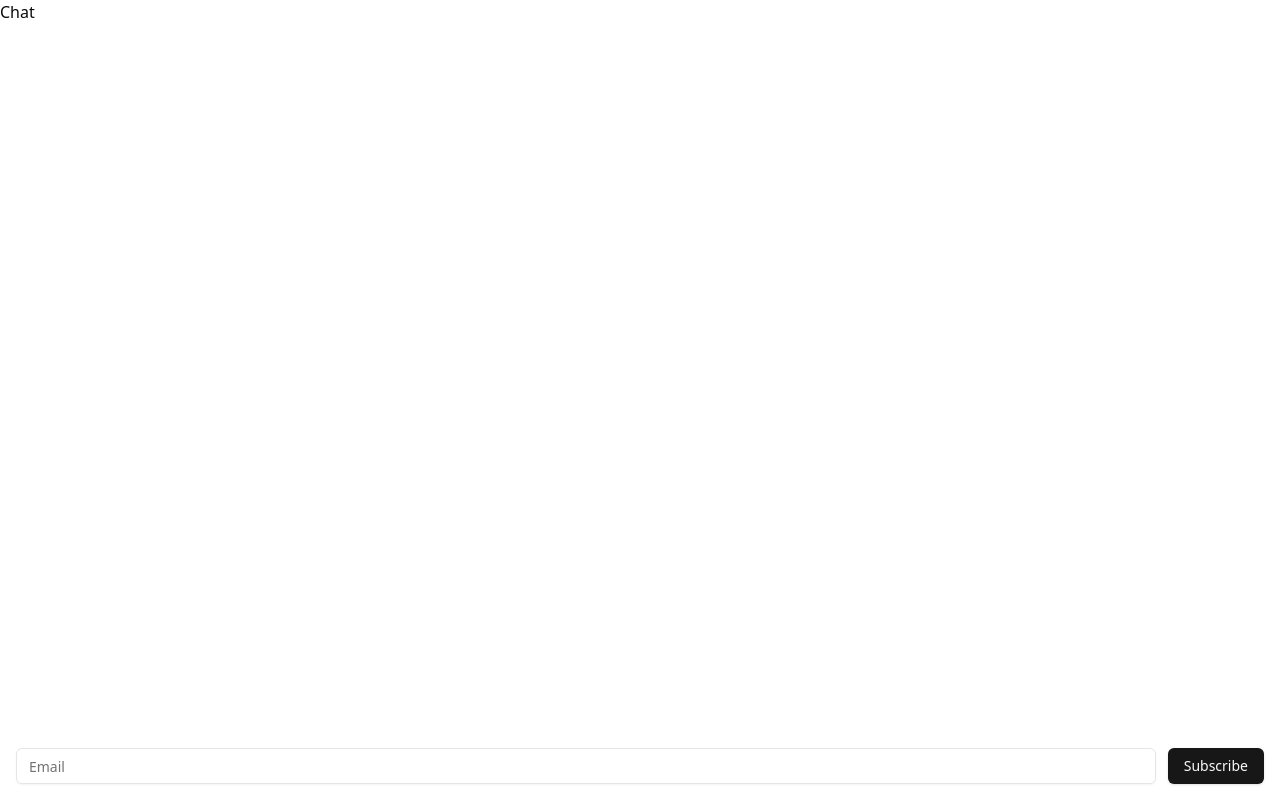
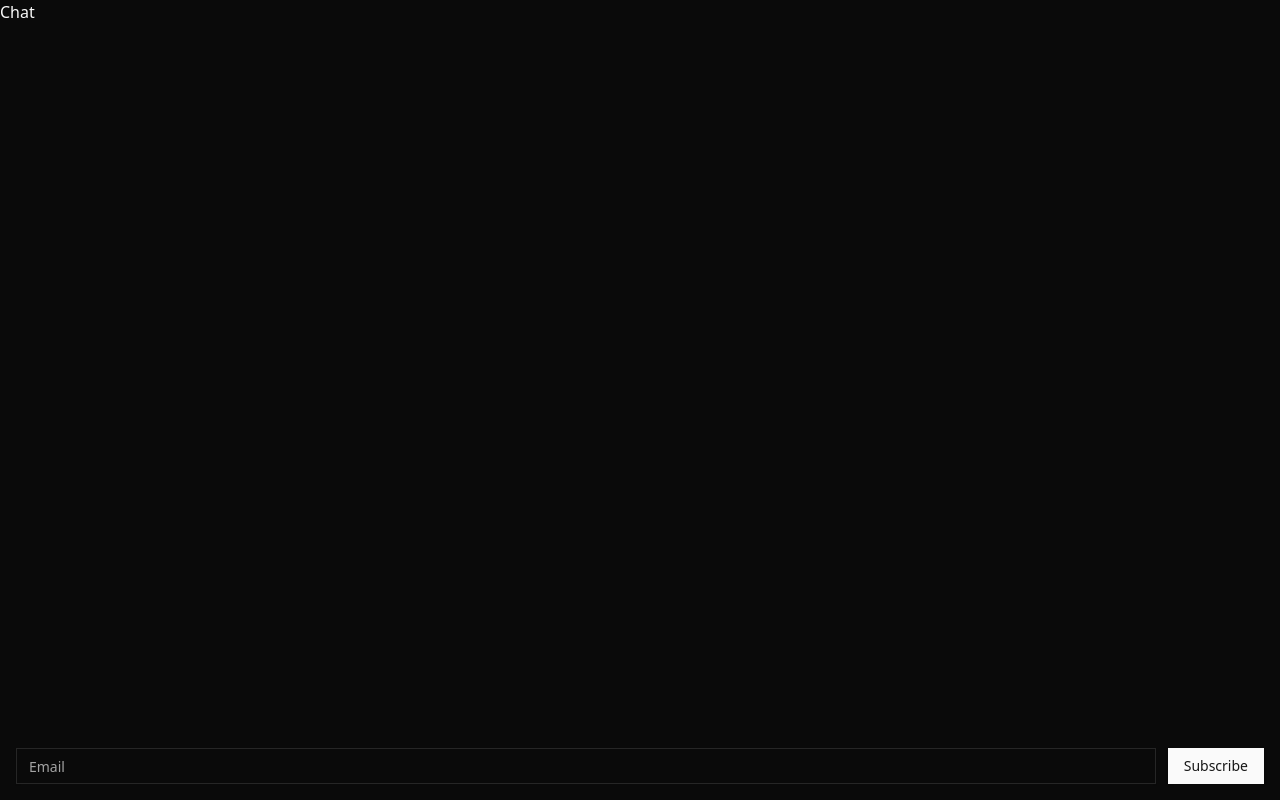
Before and after one commit to aneeshpatne/Curiosity, a Next.js app in the folder Frontend/curiosity/: page / in a window 1280 px wide. Built offline with nearby package versions, Linux system fonts and the light colour scheme.

Commit message:
feat: input containter added

```diff
--- a/Frontend/curiosity/src/app/globals.css
+++ b/Frontend/curiosity/src/app/globals.css
@@ -1,64 +1,12 @@
 @tailwind base;
+
+/* Set built-in elements to use dark mode by default */
+
 @tailwind components;
 @tailwind utilities;
 
-
-
 @layer base {
   :root {
-
-    --background: 0 0% 100%;
-
-    --foreground: 0 0% 3.9%;
-
-    --card: 0 0% 100%;
-
-    --card-foreground: 0 0% 3.9%;
-
-    --popover: 0 0% 100%;
-
-    --popover-foreground: 0 0% 3.9%;
-
-    --primary: 0 0% 9%;
-
-    --primary-foreground: 0 0% 98%;
-
-    --secondary: 0 0% 96.1%;
-
-    --secondary-foreground: 0 0% 9%;
-
-    --muted: 0 0% 96.1%;
-
-    --muted-foreground: 0 0% 45.1%;
-
-    --accent: 0 0% 96.1%;
-
-    --accent-foreground: 0 0% 9%;
-
-    --destructive: 0 84.2% 60.2%;
-
-    --destructive-foreground: 0 0% 98%;
-
-    --border: 0 0% 89.8%;
-
-    --input: 0 0% 89.8%;
-
-    --ring: 0 0% 3.9%;
-
-    --chart-1: 12 76% 61%;
-
-    --chart-2: 173 58% 39%;
-
-    --chart-3: 197 37% 24%;
-
-    --chart-4: 43 74% 66%;
-
-    --chart-5: 27 87% 67%;
-
-    --radius: 0.5rem
-  }
-  .dark {
-
     --background: 0 0% 3.9%;
 
     --foreground: 0 0% 98%;
@@ -105,11 +53,58 @@
 
     --chart-4: 280 65% 60%;
 
-    --chart-5: 340 75% 55%
+    --chart-5: 340 75% 55%;
+  }
+  .dark {
+    --background: 0 0% 3.9%;
+
+    --foreground: 0 0% 98%;
+
+    --card: 0 0% 3.9%;
+
+    --card-foreground: 0 0% 98%;
+
+    --popover: 0 0% 3.9%;
+
+    --popover-foreground: 0 0% 98%;
+
+    --primary: 0 0% 98%;
+
+    --primary-foreground: 0 0% 9%;
+
+    --secondary: 0 0% 14.9%;
+
+    --secondary-foreground: 0 0% 98%;
+
+    --muted: 0 0% 14.9%;
+
+    --muted-foreground: 0 0% 63.9%;
+
+    --accent: 0 0% 14.9%;
+
+    --accent-foreground: 0 0% 98%;
+
+    --destructive: 0 62.8% 30.6%;
+
+    --destructive-foreground: 0 0% 98%;
+
+    --border: 0 0% 14.9%;
+
+    --input: 0 0% 14.9%;
+
+    --ring: 0 0% 83.1%;
+
+    --chart-1: 220 70% 50%;
+
+    --chart-2: 160 60% 45%;
+
+    --chart-3: 30 80% 55%;
+
+    --chart-4: 280 65% 60%;
+
+    --chart-5: 340 75% 55%;
   }
 }
-
-
 
 @layer base {
   * {
```
